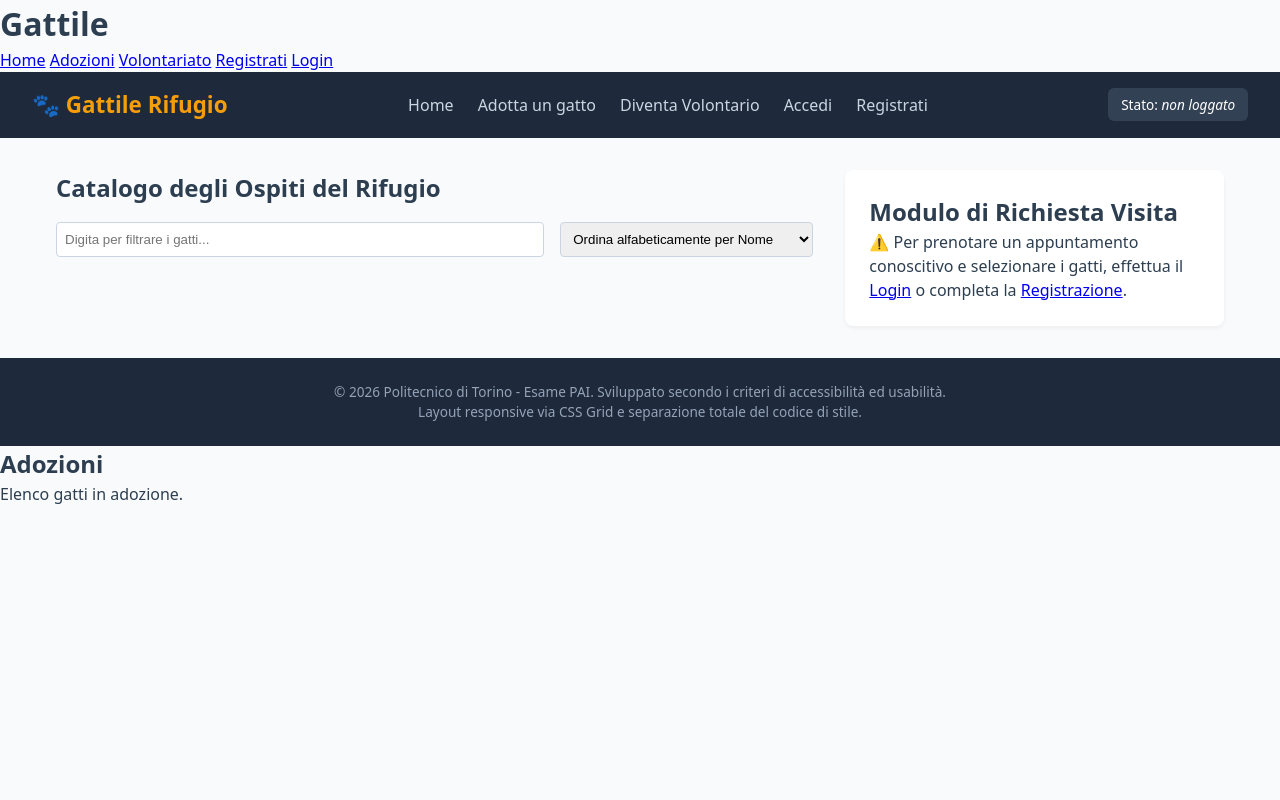
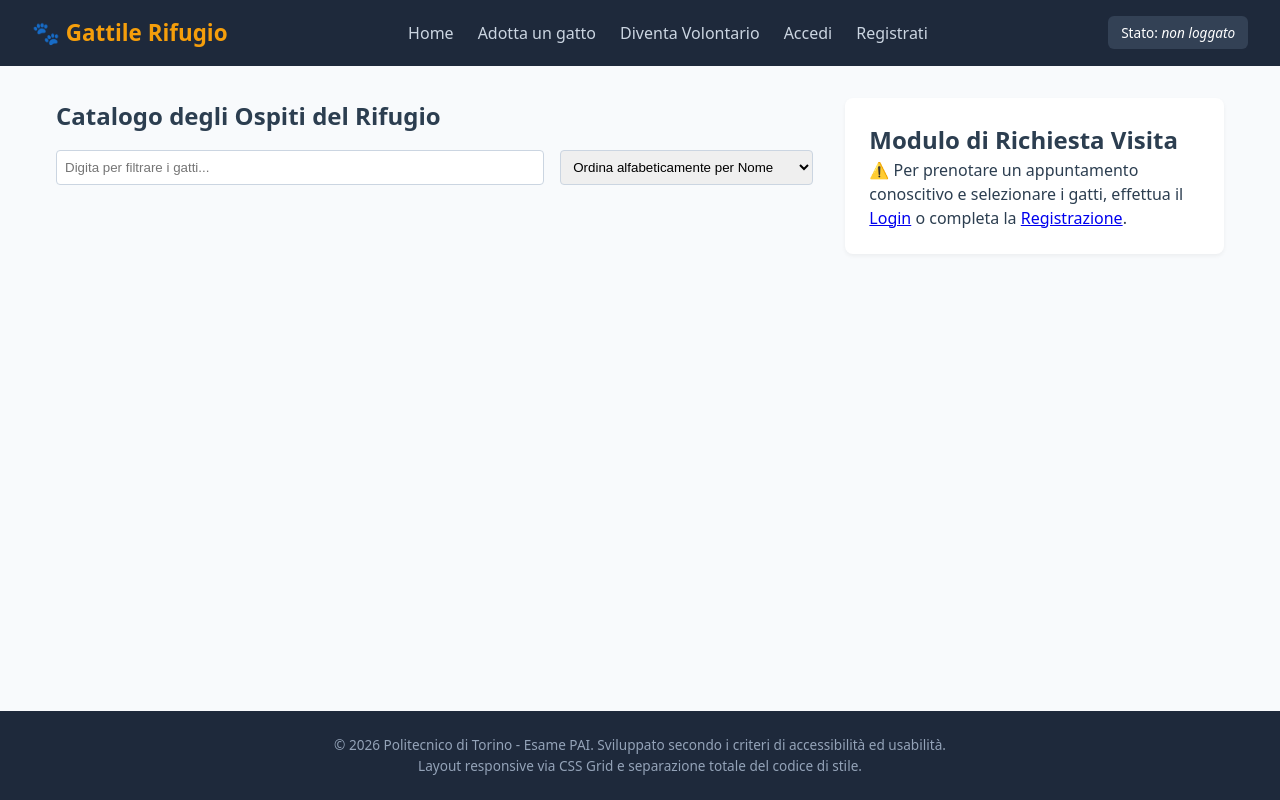
Before and after one commit to gabrielecancemi/PAI, a PHP site: page /gattile/adozioni.php in a window 1280 px wide. Run offline with PHP 8.4, Linux system fonts and the light colour scheme; data that the repository does not hold is empty.

Commit message:
eliminazione bug

```diff
--- a/gattile/adozioni.php
+++ b/gattile/adozioni.php
@@ -46,9 +46,3 @@ include 'header.php';
 <script src="js/visite.js"></script>
 
 <?php include 'footer.php'; ?>
-
-<section>
-    <h2>Adozioni</h2>
-    <p>Elenco gatti in adozione.</p>
-</section>
-<?php require_once 'footer.php'; ?>
--- a/gattile/header.php
+++ b/gattile/header.php
@@ -1,24 +1,4 @@
-<?php
-?><!doctype html>
-<html lang="it">
-<head>
-    <meta charset="utf-8">
-    <meta name="viewport" content="width=device-width,initial-scale=1">
-    <title>Gattile</title>
-    <link rel="stylesheet" href="css/stile.css">
-</head>
-<body>
-<header>
-    <div class="container">
-        <h1>Gattile</h1>
-        <nav>
-            <a href="index.php">Home</a>
-            <a href="adozioni.php">Adozioni</a>
-            <a href="volontariato.php">Volontariato</a>
-            <a href="registrazione.php">Registrati</a>
-            <a href="login.php">Login</a>
-        </nav>
-    </div>
+
 <?php
 if (session_status() === PHP_SESSION_NONE) {
     session_start();
```
